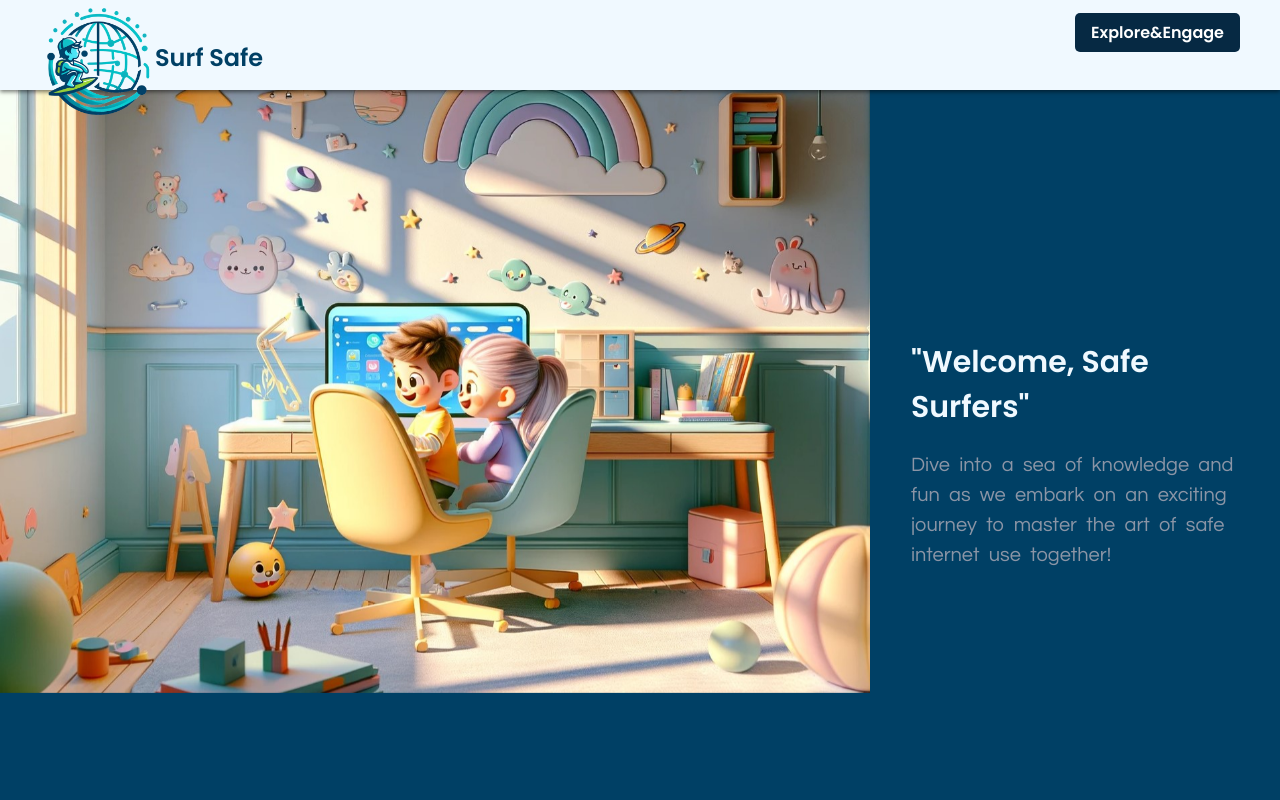
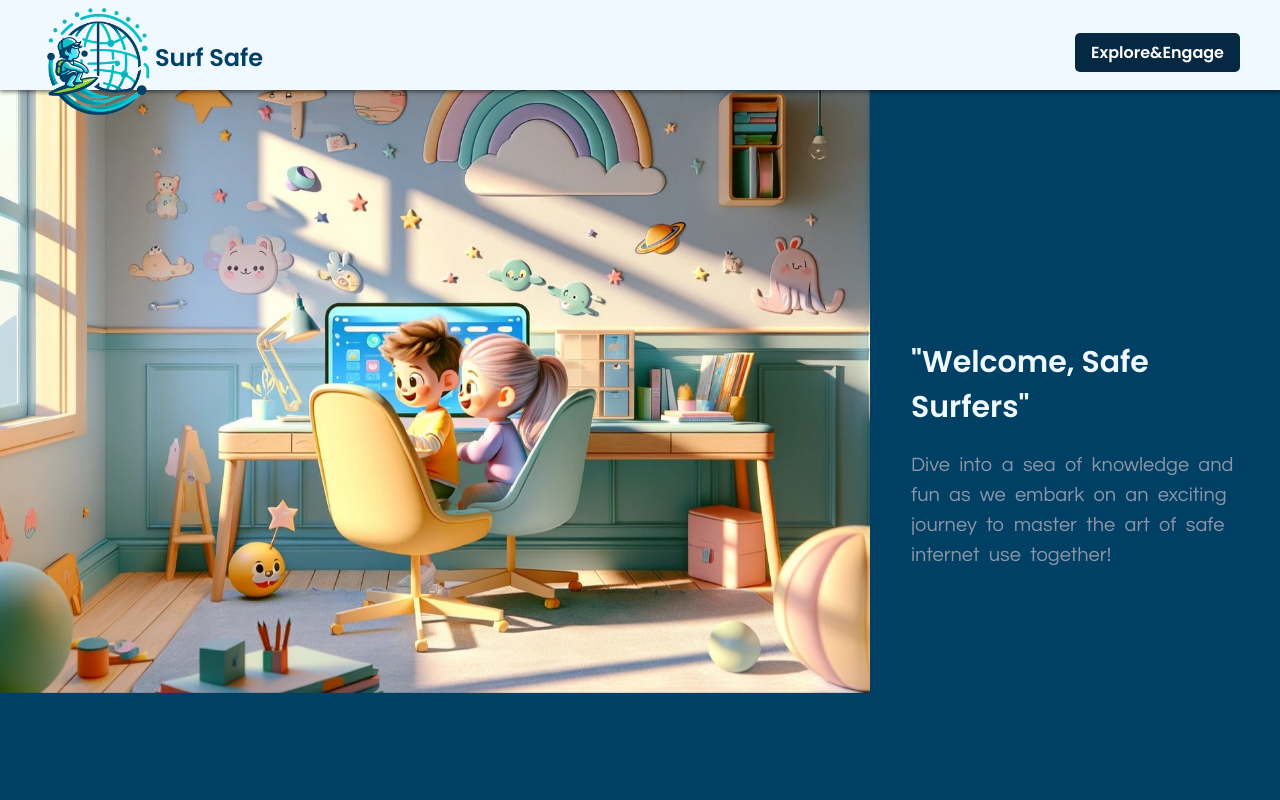
Before and after one commit to natalienakkk/SurfSafe, a Next.js app: page / in a window 1280 px wide. Shown: the top 800 px of the page. Built offline with nearby package versions, Linux system fonts and the light colour scheme.

Commit message:
changed nav bar button

```diff
--- a/styles/globals.css
+++ b/styles/globals.css
@@ -93,7 +93,7 @@ footer {
 }
 
 .menu{
-  padding-top: 20 px;
+  padding-top: 20px;
   margin-top: 20px;
   margin-right: 40px;
 }
```
